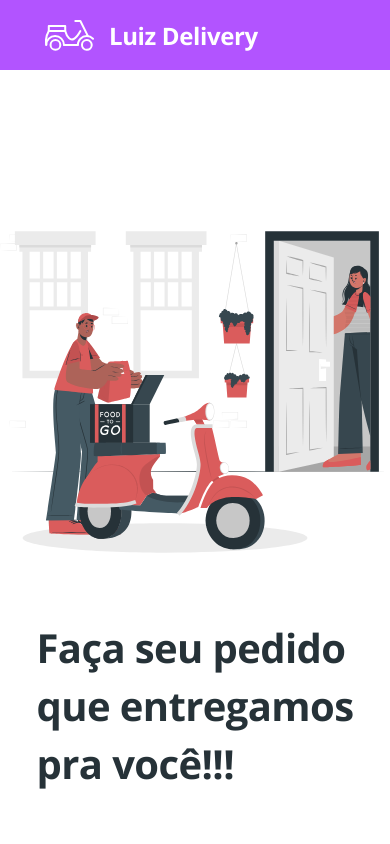
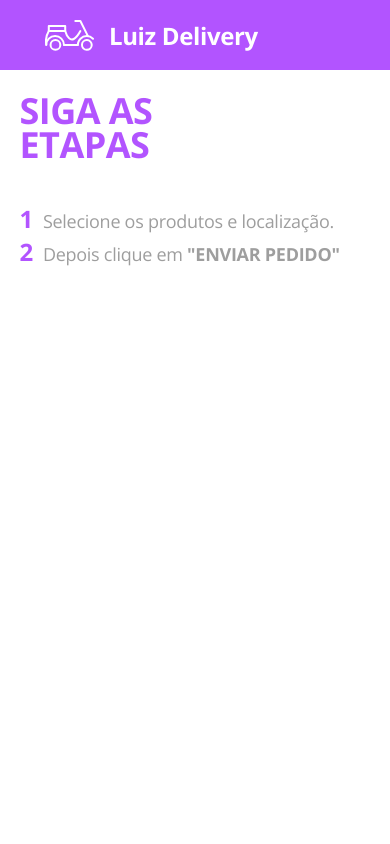
Before and after one commit to luizgustavogz/SemanaDevSuperior2, a React (Create React App) app in the folder front-web/: page /orders in a window 390 px wide. Shown: the top 844 px of the page. Built offline with nearby package versions, Linux system fonts and the light colour scheme.

Commit message:
Add routes and StepsHeader

```diff
--- a/front-web/package.json
+++ b/front-web/package.json
@@ -10,8 +10,10 @@
     "@types/node": "^12.19.12",
     "@types/react": "^16.14.2",
     "@types/react-dom": "^16.9.10",
+    "@types/react-router-dom": "^5.1.7",
     "react": "^17.0.1",
     "react-dom": "^17.0.1",
+    "react-router-dom": "^5.2.0",
     "react-scripts": "4.0.1",
     "typescript": "^4.1.3",
     "web-vitals": "^0.2.4"
--- a/front-web/src/App.css
+++ b/front-web/src/App.css
@@ -1,7 +1,7 @@
 @import url('https://fonts.googleapis.com/css2?family=Open+Sans:wght@400;700&display=swap');
 
 :root {
-  --primary-color: #da5c5c;
+  --primary-color: rgba(140, 0, 255, 0.671);
   --primary-hover-color: #a74b4b;
   --dark-color: #263238;
   --secondary-color: #9E9E9E;
--- a/front-web/src/App.tsx
+++ b/front-web/src/App.tsx
@@ -1,14 +1,9 @@
 import './App.css';
-import Footer from './Footer';
-import Home from './Home';
-import Navbar from './Navbar';
+import Routes from './Routes';
 
 function App() {
   return (
-    <>
-      <Navbar />
-      <Home />
-    </>
+    <Routes />
   );
 }
 
--- a/front-web/src/Home/index.tsx
+++ b/front-web/src/Home/index.tsx
@@ -1,6 +1,7 @@
 import './styles.css';
 import { ReactComponent as MainImage } from './main.svg';
 import Footer from '../Footer';
+import { Link } from 'react-router-dom';
 
 function Home() {
     return (
@@ -14,9 +15,9 @@ function Home() {
                         <h3 className="home-sub">
                             Escolha o seu pedido e em poucos minutos <br /> levaremoss na sua porta
                     </h3>
-                        <a href="orders" className="home-btn-order">
+                        <Link to="/orders" className="home-btn-order">
                             FAZER PEDIDO
-                    </a>
+                    </Link>
                     </div>
                     <div className="home-image">
                         <MainImage />
--- a/front-web/src/Navbar/index.tsx
+++ b/front-web/src/Navbar/index.tsx
@@ -1,11 +1,12 @@
 import './styles.css';
 import { ReactComponent as Logo } from './logo.svg'
+import { Link } from 'react-router-dom';
 
 function Navbar() {
     return (
         <nav className="main-navbar">
             <Logo />
-            <a href="home" className="logo-text">Luiz Delivery</a>
+            <Link to="/" className="logo-text">Luiz Delivery</Link>
         </nav>
     )
 }
--- /dev/null
+++ b/front-web/src/Orders/StepsHeader.tsx
@@ -0,0 +1,23 @@
+function StepsHeader() {
+    return (
+        <header className="orders-steps-container">
+            <div className="orders-steps-content">
+                <h1 className="steps-title">
+                    SIGA AS <br /> ETAPAS
+                </h1>
+                <ul className="steps-items">
+                    <li>
+                        <span className="steps-number">1</span>
+                        Selecione os produtos e localização.
+                    </li>
+                    <li>
+                    <span className="steps-number">2</span>
+                        Depois clique em <strong>"ENVIAR PEDIDO"</strong>
+                    </li>
+                </ul>
+            </div>
+        </header>
+    )
+}
+
+export default StepsHeader;
--- /dev/null
+++ b/front-web/src/Orders/index.tsx
@@ -0,0 +1,12 @@
+import StepsHeader from './StepsHeader';
+import './styles.css';
+
+function Orders() {
+    return (
+        <div className="orders-container">
+            <StepsHeader />
+        </div>
+    )
+}
+
+export default Orders;
--- /dev/null
+++ b/front-web/src/Orders/styles.css
@@ -0,0 +1,294 @@
+.orders-container {
+    background-color: var(--light-color);
+  }
+
+  .orders-container h3 {
+    margin: 0;
+  }
+
+  .orders-steps-container {
+    display: flex;
+    justify-content: center;
+    background-color: #FFF;
+    margin-bottom: 30px;
+  }
+
+  .orders-steps-content {
+    display: flex;
+    padding: 25px 0;
+    width: 70%;
+  }
+
+  .steps-title {
+    font-weight: bold;
+    font-size: 36px;
+    line-height: 34px;
+    letter-spacing: -0.015em;
+    color: var(--primary-color);
+    margin-right: 100px;
+  }
+
+  .steps-items {
+    list-style-type: none;
+  }
+
+  .steps-items li {
+    font-weight: normal;
+    font-size: 18px;
+    line-height: 25px;
+    letter-spacing: -0.015em;
+    color: var(--secondary-color);
+  }
+
+  .steps-items .steps-number {
+    font-size: 24px;
+    font-style: normal;
+    font-weight: bold;
+    line-height: 33px;
+    letter-spacing: -0.015em;
+    color: var(--primary-color);
+    margin-right: 10px;
+  }
+
+  .orders-list-container {
+    display: flex;
+    justify-content: center;
+  }
+
+  .orders-list-items {
+    width: 70%;
+    display: grid;
+    grid-template-columns: repeat(auto-fill, 235px);
+    grid-gap: 20px 15px;
+    justify-content: space-between;
+  }
+
+  .order-card-container {
+    background-color: #FFF;
+    box-shadow: 0px 4px 20px rgba(0, 0, 0, 0.25);
+    border-radius: 10px;
+    padding: 15px;
+    cursor: pointer;
+  }
+
+  .order-card-container.selected {
+    border: 4px solid #008E5B;
+    box-sizing: border-box;
+    box-shadow: 0px 4px 20px rgba(0, 0, 0, 0.25);
+    border-radius: 10px;
+  }
+
+  .order-card-container:hover {
+    transform: scale(1.01);
+  }
+
+  .order-card-title {
+    font-weight: bold;
+    font-size: 18px;
+    line-height: 25px;
+    letter-spacing: -0.015em;
+    color: var(--primary-color);
+    text-align: center;
+  }
+
+  .order-card-container.selected .order-card-title {
+    color: #008E5B;
+  }
+
+  .order-card-image {
+    border-radius: 10px;
+    margin-top: 15px;
+    margin-bottom: 15px;
+    width: 100%;
+  }
+
+  .order-card-price {
+    font-weight: bold;
+    font-size: 24px;
+    line-height: 33px;
+    letter-spacing: -0.015em;
+    color: var(--primary-color);
+    text-align: left;
+  }
+
+  .order-card-container.selected .order-card-price {
+    color: #008E5B;
+  }
+
+  .order-card-description {
+    border-top: 1px solid #E6E6E6;
+    margin-top: 15px;
+    padding-top: 15px;
+  }
+
+  .order-card-description h3 {
+    font-size: 16px;
+    line-height: 22px;
+    letter-spacing: -0.015em;
+    color: var(--secondary-color);
+  }
+
+  .order-card-description p {
+    font-weight: normal;
+    font-size: 14px;
+    line-height: 19px;
+    letter-spacing: -0.015em;
+
+    color: var(--secondary-color);
+  }
+
+  .order-location-container {
+    display: flex;
+    justify-content: center;
+  }
+
+  .order-location-content {
+    width: 70%;
+    margin: 30px 0 120px 0;
+    padding: 20px 0;
+    height: 400px;
+    background: #FFF;
+    box-shadow: 0px 4px 20px rgba(0, 0, 0, 0.25);
+    border-radius: 10px;
+  }
+
+  .filter-container {
+    display: flex;
+    justify-content: center;
+    margin-top: 20px;
+  }
+
+  .filter {
+    width: 80%;
+  }
+
+  .filter > div {
+    border-radius: 10px;
+    min-height: 60px;
+  }
+
+  .leaflet-container {
+    width: 100%;
+    height: 100%;
+    border-radius: 10px;
+    margin-top: 20px;
+    z-index: 0;
+  }
+
+  .order-location-title {
+    font-weight: bold;
+    font-size: 18px;
+    line-height: 25px;
+    text-align: center;
+    letter-spacing: -0.015em;
+    color: var(--secondary-color);
+  }
+
+  .order-summary-container {
+    display: flex;
+    justify-content: center;
+    margin-bottom: 30px;
+  }
+
+  .order-summary-content {
+    width: calc(70% - 40px);
+    display: flex;
+    justify-content: space-between;
+    background: #FFF;
+    box-shadow: 0px 4px 20px rgba(0, 0, 0, 0.25);
+    border-radius: 10px;
+    background-color: var(--primary-color);
+    color: #FFF;
+    padding: 20px;
+  }
+
+  .amount-selected-container {
+    font-weight: normal;
+    font-size: 11px;
+    line-height: 15px;
+    letter-spacing: -0.015em;
+    display: block;
+    margin-bottom: 10px;
+  }
+
+  .amount-selected {
+    font-weight: bold;
+    font-size: 16px;
+    line-height: 15px;
+    letter-spacing: -0.015em;
+    margin-right: 5px;
+  }
+
+  .order-summary-total {
+    font-weight: normal;
+    font-size: 14px;
+    line-height: 15px;
+    letter-spacing: -0.015em;
+    color: #FFF;
+    display: block;
+  }
+
+  .order-summary-price {
+    font-weight: bold;
+    font-size: 18px;
+    line-height: 19px;
+    letter-spacing: -0.015em;
+    color: #FFF;
+    margin-right: 5px;
+  }
+
+  .order-summary-make-order {
+    width: 220px;
+    height: 45px;
+    background: #FFF;
+    border-radius: 10px;
+    font-weight: bold;
+    font-size: 18px;
+    line-height: 25px;
+    text-align: center;
+    letter-spacing: -0.015em;
+    color: var(--primary-color);
+    border: 0;
+    cursor: pointer;
+  }
+
+  .order-summary-make-order:focus {
+    outline: none;
+  }
+
+  .order-summary-make-order:hover {
+    background-color: #fcf2f2;
+    transform: scale(1.01);
+  }
+
+  @media only screen and (max-width: 768px) {
+    .orders-steps-content {
+      display: flex;
+      flex-direction: column;
+      padding: 0;
+      width: 90%;
+    }
+
+    .steps-items {
+      padding: 0
+    }
+
+    .order-location-content {
+      width: 90%;
+    }
+
+    .order-location-container {
+      margin-bottom: 20px;
+    }
+
+    .order-summary-content {
+      width: 80%;
+      display: flex;
+      flex-direction: column;
+    }
+
+    .order-summary-make-order {
+      margin-top: 15px;
+      width: 100%;
+    }
+  }
--- /dev/null
+++ b/front-web/src/Routes.tsx
@@ -0,0 +1,22 @@
+import { BrowserRouter, Switch, Route } from "react-router-dom";
+import Home from "./Home";
+import Navbar from "./Navbar";
+import Orders from "./Orders";
+
+function Routes(){
+    return (
+        <BrowserRouter>
+            <Navbar />
+            <Switch>
+                <Route path="/orders">
+                    <Orders />
+                </Route>
+                <Route path="/">
+                    <Home />
+                </Route>
+            </Switch>
+        </BrowserRouter>
+    )
+}
+
+export default Routes;
```
Also changed, not shown: 1 other file (tests, documents, lock files or other folders).
